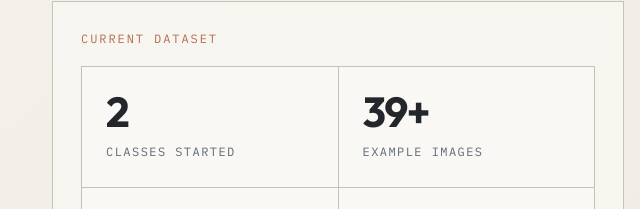
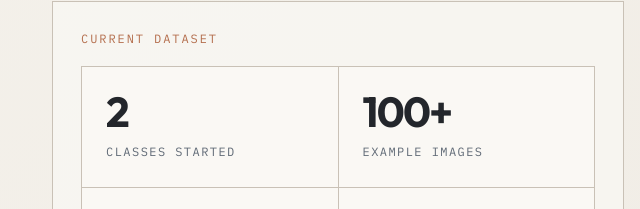
Before and after one commit to mccab22k/kieramakesthings, a plain HTML site: page cats.html in a window 1280 px wide. Shown: the part 126-335 px from the top of the page, 640-1280 px from the left. Drawn offline with Linux system fonts and the light colour scheme.

Commit message:
Update notes

```diff
--- a/cats.html
+++ b/cats.html
@@ -57,7 +57,7 @@
         <div class="eyebrow">Current dataset</div>
         <div class="dataset">
           <div class="metric"><strong>2</strong><span>classes started</span></div>
-          <div class="metric"><strong>39+</strong><span>example images</span></div>
+          <div class="metric"><strong>100+</strong><span>example images</span></div>
           <div class="metric"><strong>clipped</strong><span>ear-tip examples</span></div>
           <div class="metric"><strong>unclipped</strong><span>comparison set</span></div>
         </div>
@@ -69,6 +69,7 @@
     <section class="section"><h2>Project history</h2><p>Originates in graduate-school-era machine-learning and computer-vision work, then continues that research direction through a community-cat colony management use case.</p></section>
     <section class="section"><h2>What it solves</h2><p>Community cat work depends on knowing which cats are already known, which are new, which are altered, and which may need follow-up. This project is designed for caretaker review, not autonomous decision-making.</p><div class="note">The MVP should return likely matches and evidence, then require human confirmation before updating colony records.</div></section>
     <section class="section"><h2>Planned capabilities</h2><div class="grid"><div class="card"><strong>Individual ID</strong><p>Compare uploaded photos against known colony members using visual similarity.</p></div><div class="card"><strong>TNR signal</strong><p>Flag clipped or unclipped ear status to help track altered cats.</p></div><div class="card"><strong>Colony record</strong><p>Store names, photos, markings, sightings, and health notes.</p></div><div class="card"><strong>Lookalike handling</strong><p>Use coat patterns, facial markings, ear shape, and tail features.</p></div><div class="card"><strong>Field workflow</strong><p>Support quick photo review and caretaker updates.</p></div><div class="card"><strong>Uncertainty logging</strong><p>Capture low-confidence predictions for dataset improvement.</p></div></div></section>
+        <section class="section"><h2>Next Steps </h2><ul><li>This needs to be converted to a CNN</li><li>Community outreach to source photos.</li><li>A better solution for storing photos in order to do live processing</li><li>Power sources</li><li>Antitheft measures</li></ul></section>
     <section class="section"><h2>Build notes</h2><ul><li>Start with labeled folders for clipped and unclipped examples.</li><li>Add known-cat identity folders once enough photos exist per cat.</li><li>Use embeddings first; avoid overfitting a tiny classifier.</li><li>Keep confidence thresholds conservative.</li><li>Design for caretaker review and corrections.</li></ul></section>
     <footer>
     © 2026 <a href="https://mccab22k.github.io/kieramakesthings/">Kiera Makes Things</a>
```
